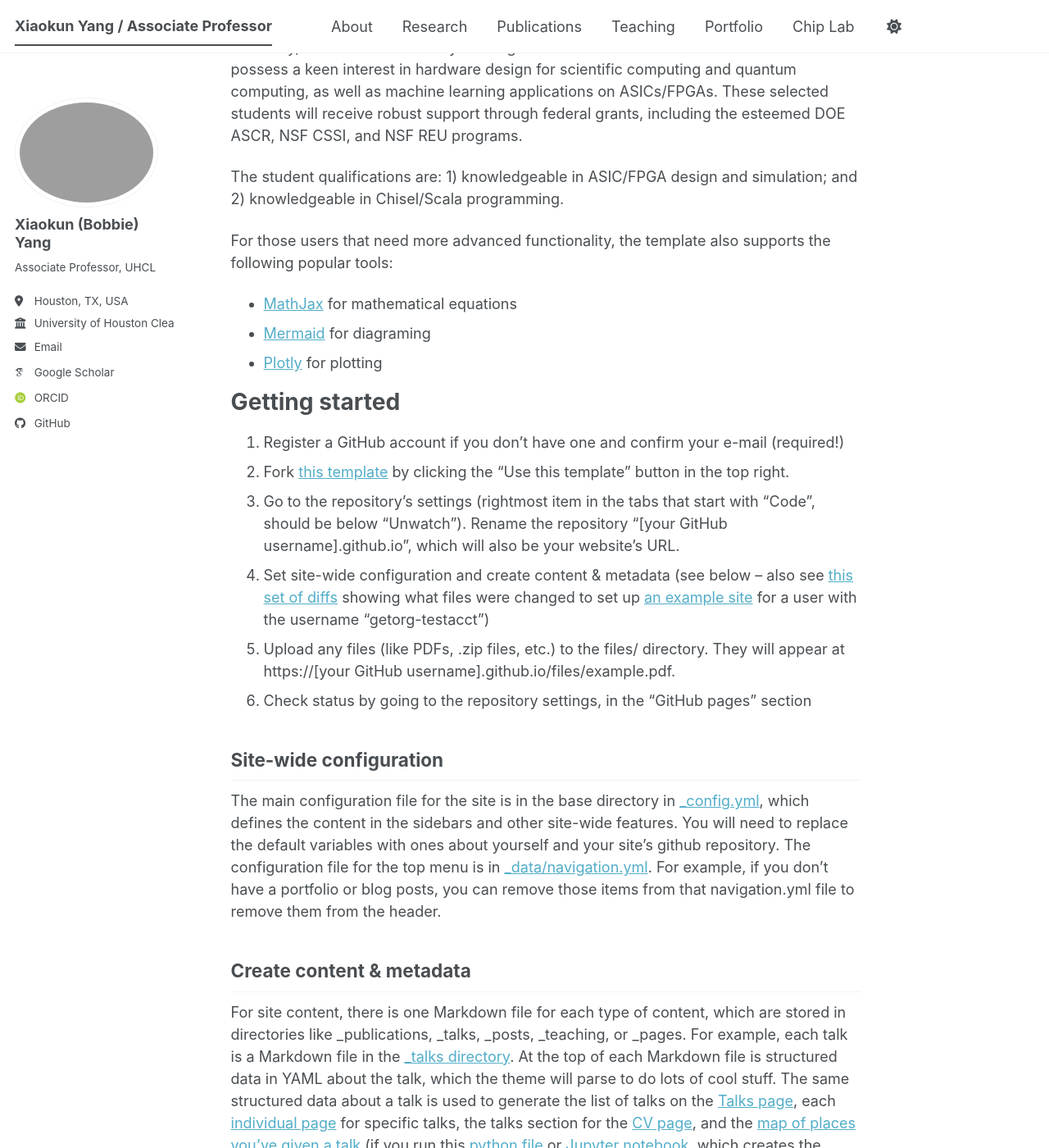
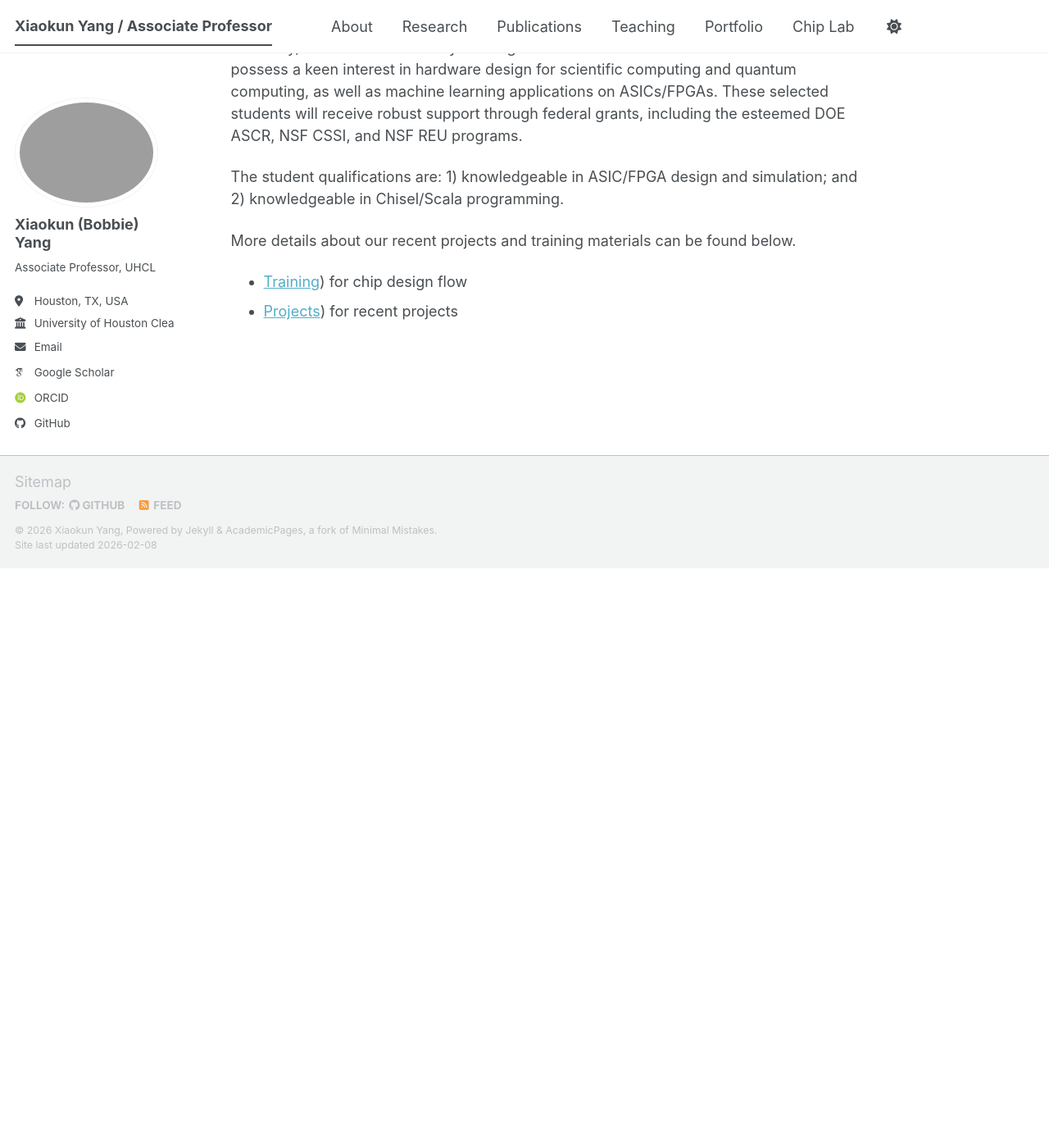
Before and after one commit to bobbieyang/bobbieyang.github.io, a Jekyll site: the page built from _pages/about.md, in a window 1280 px wide and 1400 px high, scrolled down 707 px. Shown: the whole window at 82% size. Built offline with Jekyll 4.4.1, drawn with Linux system fonts in a browser that asks for light colours; some web fonts are replaced; a script bundle is joined from its source files by our own code; library files that are not in the unit come from our copies; some of the changed text lies outside the part shown.

Commit message:
Update about.md

```diff
--- a/_pages/about.md
+++ b/_pages/about.md
@@ -18,40 +18,6 @@ Presently, the ICS Lab is actively seeking talented and self-motivated students
 
 The student qualifications are: 1) knowledgeable in ASIC/FPGA design and simulation; and 2) knowledgeable in Chisel/Scala programming.
 
-For those users that need more advanced functionality, the template also supports the following popular tools:
-- [MathJax](https://www.mathjax.org/) for mathematical equations
-- [Mermaid](https://mermaid.js.org/) for diagraming
-- [Plotly](https://plotly.com/javascript/) for plotting
-
-Getting started
-======
-1. Register a GitHub account if you don't have one and confirm your e-mail (required!)
-1. Fork [this template](https://github.com/academicpages/academicpages.github.io) by clicking the "Use this template" button in the top right.
-1. Go to the repository's settings (rightmost item in the tabs that start with "Code", should be below "Unwatch"). Rename the repository "[your GitHub username].github.io", which will also be your website's URL.
-1. Set site-wide configuration and create content & metadata (see below -- also see [this set of diffs](https://archive.is/3TPas) showing what files were changed to set up [an example site](https://getorg-testacct.github.io) for a user with the username "getorg-testacct")
-1. Upload any files (like PDFs, .zip files, etc.) to the files/ directory. They will appear at https://[your GitHub username].github.io/files/example.pdf.
-1. Check status by going to the repository settings, in the "GitHub pages" section
-
-Site-wide configuration
-------
-The main configuration file for the site is in the base directory in [_config.yml](https://github.com/academicpages/academicpages.github.io/blob/master/_config.yml), which defines the content in the sidebars and other site-wide features. You will need to replace the default variables with ones about yourself and your site's github repository. The configuration file for the top menu is in [_data/navigation.yml](https://github.com/academicpages/academicpages.github.io/blob/master/_data/navigation.yml). For example, if you don't have a portfolio or blog posts, you can remove those items from that navigation.yml file to remove them from the header.
-
-Create content & metadata
-------
-For site content, there is one Markdown file for each type of content, which are stored in directories like _publications, _talks, _posts, _teaching, or _pages. For example, each talk is a Markdown file in the [_talks directory](https://github.com/academicpages/academicpages.github.io/tree/master/_talks). At the top of each Markdown file is structured data in YAML about the talk, which the theme will parse to do lots of cool stuff. The same structured data about a talk is used to generate the list of talks on the [Talks page](https://academicpages.github.io/talks), each [individual page](https://academicpages.github.io/talks/2012-03-01-talk-1) for specific talks, the talks section for the [CV page](https://academicpages.github.io/cv), and the [map of places you've given a talk](https://academicpages.github.io/talkmap.html) (if you run this [python file](https://github.com/academicpages/academicpages.github.io/blob/master/talkmap.py) or [Jupyter notebook](https://github.com/academicpages/academicpages.github.io/blob/master/talkmap.ipynb), which creates the HTML for the map based on the contents of the _talks directory).
-
-**Markdown generator**
-
-The repository includes [a set of Jupyter notebooks](https://github.com/academicpages/academicpages.github.io/tree/master/markdown_generator
-) that converts a CSV containing structured data about talks or presentations into individual Markdown files that will be properly formatted for the Academic Pages template. The sample CSVs in that directory are the ones I used to create my own personal website at stuartgeiger.com. My usual workflow is that I keep a spreadsheet of my publications and talks, then run the code in these notebooks to generate the Markdown files, then commit and push them to the GitHub repository.
-
-How to edit your site's GitHub repository
-------
-Many people use a git client to create files on their local computer and then push them to GitHub's servers. If you are not familiar with git, you can directly edit these configuration and Markdown files directly in the github.com interface. Navigate to a file (like [this one](https://github.com/academicpages/academicpages.github.io/blob/master/_talks/2012-03-01-talk-1.md) and click the pencil icon in the top right of the content preview (to the right of the "Raw | Blame | History" buttons). You can delete a file by clicking the trashcan icon to the right of the pencil icon. You can also create new files or upload files by navigating to a directory and clicking the "Create new file" or "Upload files" buttons.
-
-Example: editing a Markdown file for a talk
-![Editing a Markdown file for a talk](/images/editing-talk.png)
-
-For more info
-------
-More info about configuring Academic Pages can be found in [the guide](https://academicpages.github.io/markdown/), the [growing wiki](https://github.com/academicpages/academicpages.github.io/wiki), and you can always [ask a question on GitHub](https://github.com/academicpages/academicpages.github.io/discussions). The [guides for the Minimal Mistakes theme](https://mmistakes.github.io/minimal-mistakes/docs/configuration/) (which this theme was forked from) might also be helpful.
+More details about our recent projects and training materials can be found below.
+- [Training](https://bobbieyang.github.io/lab/)) for chip design flow
+- [Projects](https://bobbieyang.github.io/portfolio/)) for recent projects
```
